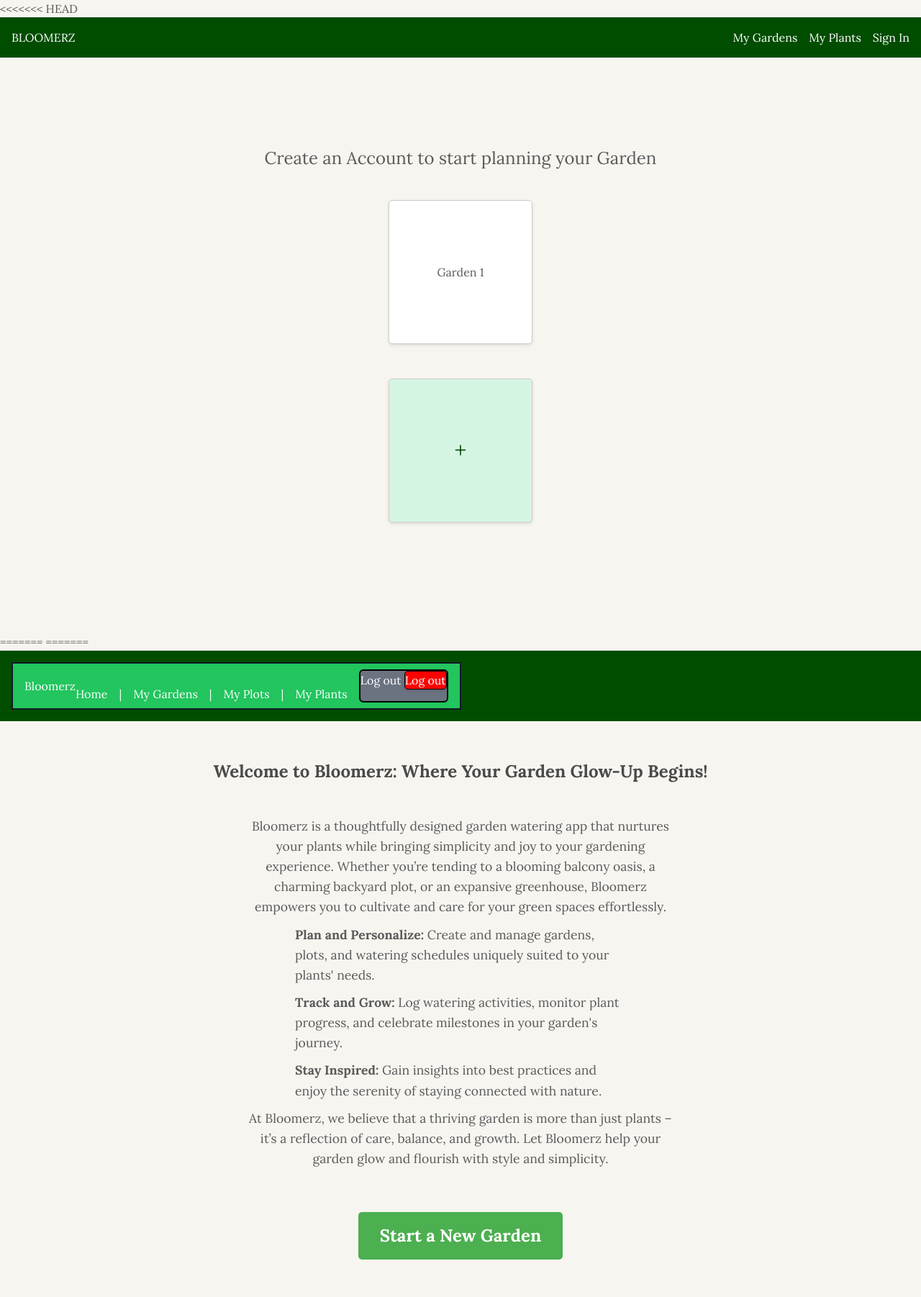
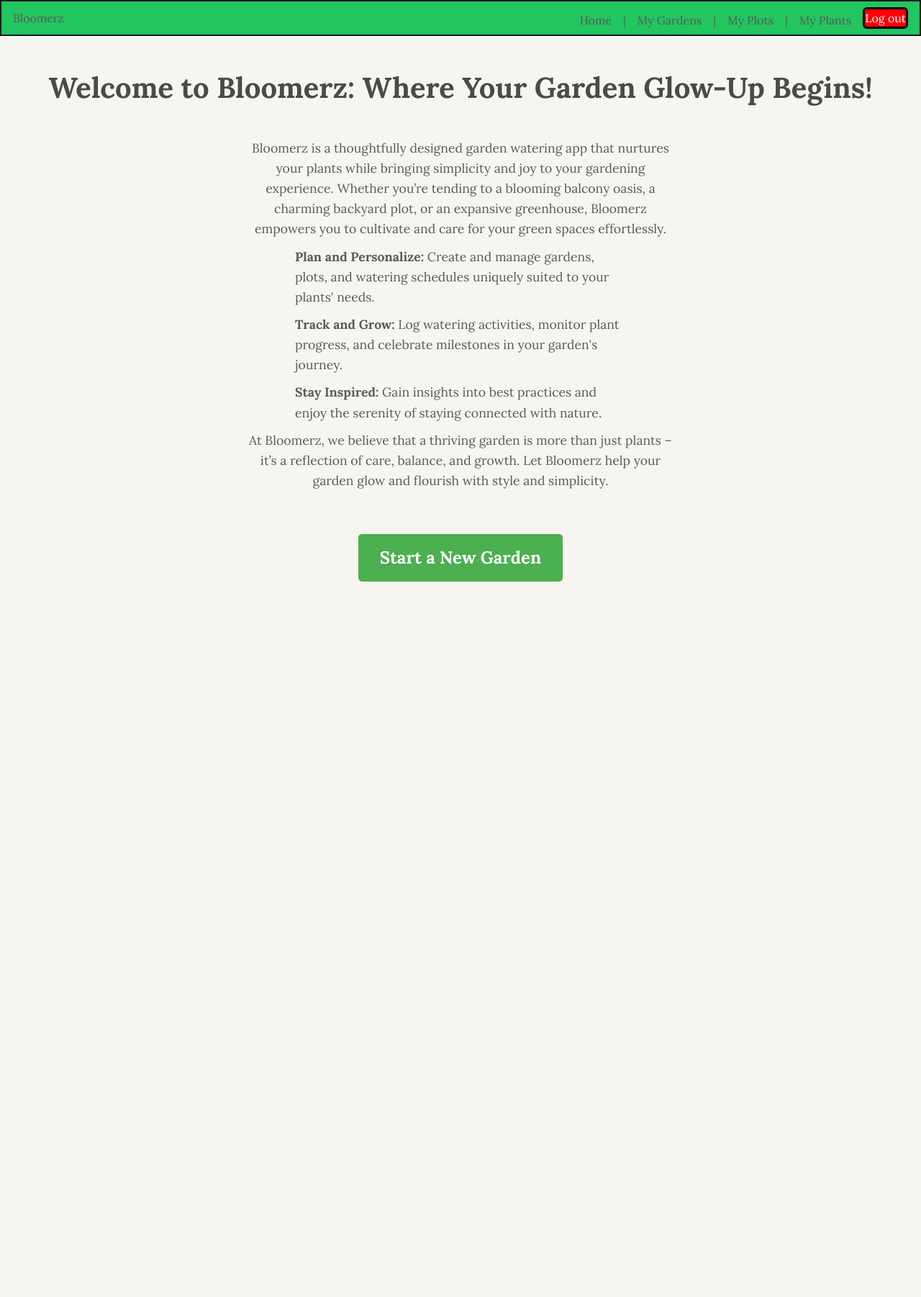
Before and after one commit to andrewSantanastaso/bloomerz, a Django app: page / in a window 1280 px wide. Shown: the whole page at 72% size. After the commit the page ends 808 px from the top, so only its background shows below. Run offline with Django 5.2, Linux system fonts and the light colour scheme; the visitor is signed in with stand-in values (Sample User, id 1); some libraries are stand-ins or nearby versions.

Commit message:
back to working and styled like normal

```diff
--- a/main_app/models.py
+++ b/main_app/models.py
@@ -27,7 +27,7 @@ class Plot(models.Model):
     name = models.CharField(max_length=100)
     garden = models.ForeignKey(Garden, on_delete=models.CASCADE)
 
-    days_since_watered = models.IntegerField(db_column='daysincewatered',default=0)
+    days_since_watered = models.IntegerField(default=0)
     frequency = models.IntegerField()
 
 
--- a/theme/templates/base.html
+++ b/theme/templates/base.html
@@ -10,10 +10,7 @@
 	<meta http-equiv="X-UA-Compatible" content="ie=edge">
 	{% tailwind_css %}
 	<link rel="stylesheet" href="{% static 'css/main.css' %}">
-	<link rel="stylesheet" href="{% static 'assets' %}">
-	=======
 	<link rel="icon" type="image/" href="{% static 'blossom.png' %}">
-	<link rel="stylesheet" href="{% static 'css/main.css' %}" />
 	<link href="https://fonts.googleapis.com/css2?family=Lora:wght@400;700&display=swap" rel="stylesheet">
 
 
@@ -43,7 +40,6 @@
 							<li class="border border-black border-2 p-0 m-0 rounded-md bg-gray-500">
 								<form id="logout-form" method="post" action="{% url 'logout' %}">
 									{% csrf_token %}
-									<button id="logout-form" type="submit">Log out</button>
 
 									<button class="logout-btn" type="submit">Log out</button>
 
--- a/theme/templates/homepage.html
+++ b/theme/templates/homepage.html
@@ -1,77 +1,3 @@
-<<<<<<< HEAD
-<!DOCTYPE html>
-<html lang="en">
-<head>
-    <meta charset="UTF-8">
-    <meta name="viewport" content="width=device-width, initial-scale=1.0">
-    <title>Bloomerz</title>
-    <style>
-        body {
-            font-family: Arial, sans-serif;
-            margin: 0;
-            padding: 0;
-            background-color: #f8f8f8;
-        }
-        header {
-            background-color: #004d00;
-            color: white;
-            padding: 1em;
-            display: flex;
-            justify-content: space-between;
-            align-items: center;
-        }
-        nav {
-            display: flex;
-            gap: 1em;
-        }
-        nav a {
-            color: white;
-            text-decoration: none;
-        }
-        .main-content {
-            text-align: center;
-            padding: 2em;
-        }
-        .main-content h1 {
-            font-size: 1.5em;
-            margin-bottom: 1em;
-        }
-        .card {
-            display: inline-block;
-            width: 200px;
-            height: 200px;
-            border: 1px solid #ccc;
-            background-color: white;
-            box-shadow: 2px 2px 8px rgba(0, 0, 0, 0.1);
-            margin: 1em;
-            display: flex;
-            justify-content: center;
-            align-items: center;
-            cursor: pointer;
-        }
-        .add-card {
-            font-size: 2em;
-            color: #004d00;
-        }
-    </style>
-</head>
-<body>
-    <header>
-        <div class="logo">BLOOMERZ</div>
-        <nav>
-            <a href="#">My Gardens</a>
-            <a href="#">My Plants</a>
-            <a href="#">Sign In</a>
-        </nav>
-    </header>
-    <div class="main-content">
-        <h1>Create an Account to start planning your Garden</h1>
-        <div class="card">Garden 1</div>
-        <div class="card add-card">+</div>
-    </div>
-</body>
-</html>
-=======
 {% extends "base.html" %}
 {% load static %}
 {% block content %}
@@ -106,14 +32,12 @@
     <div class="unauthenticated-message-container">
         <p class="unauthenticated-message">Create An Account To Start Curating Your Dream Garden!</p>
     </div>
-
+    {% endif %}
 
     <!-- "Start a New Garden" Button -->
-    {% else %}
     <div class="start-garden-center">
         <a href="{% url 'garden-create' %}" class="start-garden-button">Start a New Garden</a>
     </div>
-    {% endif %}
 
     <!-- Garden cards container -->
     <div class="card-container">
@@ -253,4 +177,3 @@
     }
 </style>
 {% endblock %}
->>>>>>> 1f361375759c1105842deef4a7c9c88b7b8e1a9f
```
Also changed, not shown: bloomerz/settings.py (+3 -7 lines), theme/static/css/dist/styles.css (+63 -0 lines), theme/templates/gardens/detail.html (added, +30 -0 lines), theme/templates/plots/index.html (+6 -5 lines), main_app/migrations/0006_plot_frequency_alter_plant_days_since_planted_and_more.py (added).
